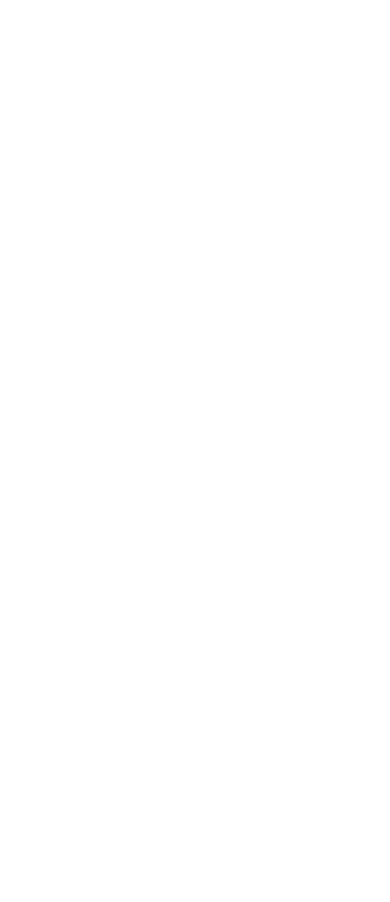
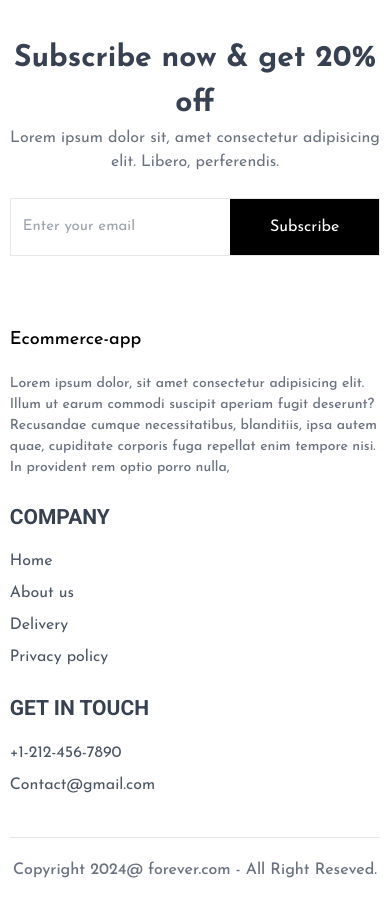
Before and after one commit to mahedi1318/ecommerce-app-1, a React (Vite) app in the folder frontend/: page / in a window 390 px wide. Shown: the part 4000-4902 px from the top of the page. Before the commit the page ends 3966 px from the top, so only its background shows below. Built offline with nearby package versions, Linux system fonts and the light colour scheme.

Commit message:
home page design & responsive complite

```diff
--- /dev/null
+++ b/frontend/src/components/Footer-part/Footer.jsx
@@ -0,0 +1,56 @@
+import React from 'react'
+import { Link } from 'react-router-dom'
+
+const Footer = () => {
+  return (
+    <>
+      <div className="mt-[70px]">
+        <div className="container">
+          <div className="flex flex-col md:grid grid-cols-[3fr_1fr_1fr]">
+            <div className='mb-6 md:mb-0'>
+              <h1 className='josefin_sans text-[18px] font-medium'>Ecommerce-app</h1>
+              <p className='josefin_sans text-[14px] sm:text-[15px] md:text-[14px] font-medium md:w-2/3 mt-5 text-gray-500'>Lorem ipsum dolor, sit amet consectetur adipisicing elit. Illum ut earum commodi suscipit aperiam fugit deserunt?
+                 Recusandae cumque necessitatibus, blanditiis, ipsa autem quae, cupiditate corporis fuga repellat enim tempore nisi.
+                  In provident rem optio porro nulla,</p>
+            </div>
+            <div className='mb-6 md:mb-0'>
+              <p className='roboto_thin text-[21px] font-bold text-gray-700'>COMPANY</p>
+              <ul className='josefin_sans mt-4 flex flex-col gap-2 text-gray-600'>
+                <li>
+                  <Link to="/">Home</Link>
+                </li>
+                <li>
+                  <Link to="/about">About us</Link>
+                </li>
+                <li>
+                  <Link to="/">Delivery</Link>
+                </li>
+                <li>
+                  <Link to="/">Privacy policy</Link>
+                </li>
+              </ul>
+            </div>
+            <div className=''>
+              <p className='roboto_thin text-[21px] font-bold text-gray-700'>GET IN TOUCH</p>
+              <ul className='josefin_sans mt-4 flex flex-col gap-2 text-gray-600'>
+                <li>+1-212-456-7890</li>
+                <li>
+                  <Link to="/"> Contact@gmail.com</Link>
+                </li>
+              </ul>
+            </div>
+          </div>
+        </div>
+        {/* ***************Sub Footer part**************** */}
+        <div className='text-center mt-10'>
+          <div className="container">
+            <hr className='border-gray-200'/>
+            <p className='py-5 josefin_sans text-[16px] font-medium text-gray-500'> Copyright 2024@ forever.com - All Right Reseved.</p>
+          </div>
+        </div>
+      </div>
+    </>
+  )
+}
+
+export default Footer
--- /dev/null
+++ b/frontend/src/components/NewsLetter-part/NewsLetter.jsx
@@ -0,0 +1,25 @@
+import React from 'react'
+
+const NewsLetter = () => {
+
+  const onSubmitHandeler = (event) => {
+    event.preventDefault()
+  }
+
+  return (
+    <>
+      <div className="text-center mt-[70px]">
+        <div className="container">
+            <p className='josefin_sans text-[30px] font-bold text-gray-700'>Subscribe now & get 20% off</p>
+            <p className='josefin_sans text-[16px] font-normal text-gray-500'>Lorem ipsum dolor sit, amet consectetur adipisicing elit. Libero, perferendis.</p>
+            <form onSubmit={onSubmitHandeler} action="" className='w-full sm:w-1/2 flex items-center m-auto border gap-3 pl-3 my-6 josefin_sans'>
+                <input className='w-full py-3 sm:flex-1 outline-none text-[15px]' type="email" placeholder='Enter your email' required/>
+                <button type='submit' className='bg-black text-white text-[16px] px-10 py-4'>Subscribe</button>
+            </form>
+        </div>
+      </div>
+    </>
+  )
+}
+
+export default NewsLetter
--- a/frontend/src/layout/root/Root.jsx
+++ b/frontend/src/layout/root/Root.jsx
@@ -1,12 +1,14 @@
 import React from 'react'
 import { Outlet } from 'react-router-dom'
 import Navbar from '../../components/Navbar-Part/Navbar'
+import Footer from '../../components/Footer-part/Footer'
 
 const Root = () => {
   return (
     <>
         <Navbar/>
         <Outlet/>
+        <Footer/>
     </>
   )
 }
--- a/frontend/src/pages/Home.jsx
+++ b/frontend/src/pages/Home.jsx
@@ -3,6 +3,7 @@
 import LetestCollection from '../components/LetestCollection-part/LetestCollection'
 import BestSeller from '../components/BestSeller-part/BestSeller'
 import SpecialOfferOne from '../components/SpecialOfferOne__part/SpecialOfferOne'
+import NewsLetter from '../components/NewsLetter-part/NewsLetter'
 
 const Home = () => {
   return (
@@ -11,6 +12,7 @@
       <LetestCollection/>
       <SpecialOfferOne/>
       <BestSeller/>
+      <NewsLetter/>
     </>
   )
 }
```
